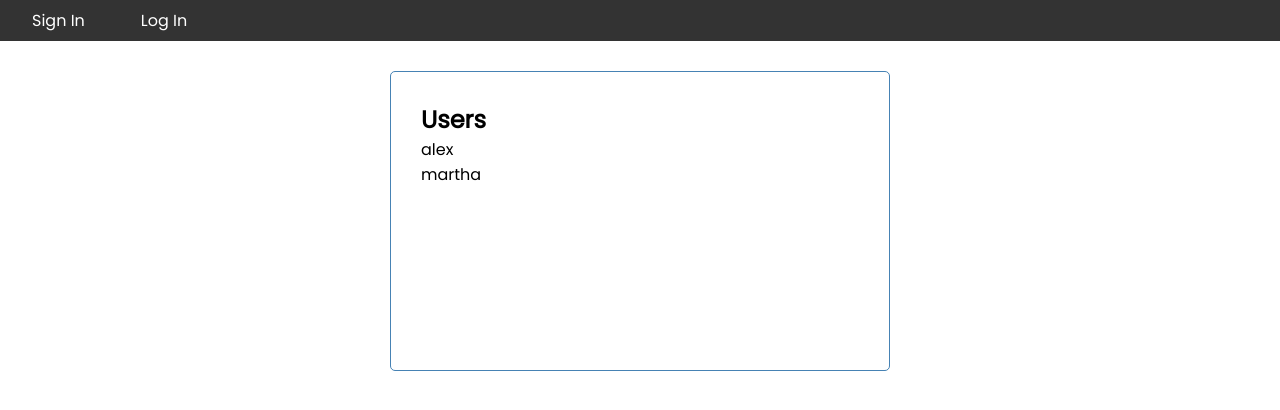
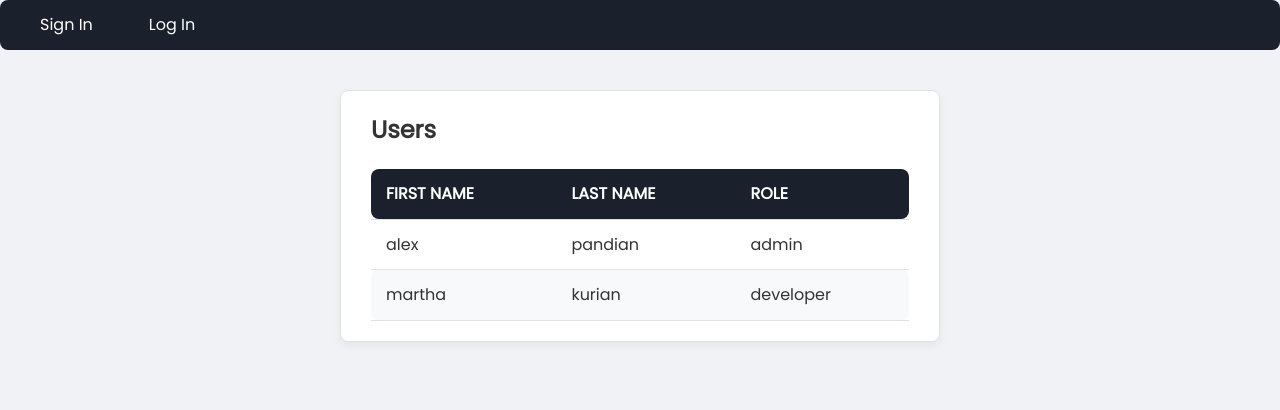
Before and after one commit to dheeraj1780/React-Basic-App, a React (Create React App) app: page /users in a window 1280 px wide. Shown: the top 410 px of the page. Built offline with nearby package versions, Linux system fonts and the light colour scheme.

Commit message:
adding task components

```diff
--- a/package.json
+++ b/package.json
@@ -7,6 +7,7 @@
     "@testing-library/react": "^13.4.0",
     "@testing-library/user-event": "^13.5.0",
     "react": "^18.3.1",
+    "react-datepicker": "^7.3.0",
     "react-dom": "^18.3.1",
     "react-router-dom": "^6.26.0",
     "react-scripts": "5.0.1",
--- a/src/App.js
+++ b/src/App.js
@@ -6,8 +6,8 @@ import RoutingComponent from './components/RoutingComponent';
 function App() {
   const [showNavbar, setNavbar] = useState(false);
   const [users, setUser] = useState([
-    { id: 1, username: 'alex', password: '123' },
-    { id: 2, username: 'martha', password: '12345678' },
+    { id: 1, username: 'alex', password: '123', firstname: 'alex', lastname: 'pandian', role: 'admin'},
+    { id: 2, username: 'martha', password: '12345678', firstname: 'martha', lastname: 'kurian', role: 'developer'},
   ]);
 
   const addUser = (user) => {
--- /dev/null
+++ b/src/components/AddTask.js
@@ -0,0 +1,37 @@
+import React, { useState } from 'react'
+import DatePicker from "react-datepicker";
+import "react-datepicker/dist/react-datepicker.css";
+
+const AddTask = () => {
+  const [text, setText] = useState('')
+  const [startDate, setStartDate] = useState(null);
+
+  const onSubmit = (e) => {
+    e.preventDefault()
+
+    if (!text) {
+      alert('Please add a task')
+      return
+    }
+
+
+    setText('')
+  }
+
+  return (
+    <form className='add-form' onSubmit={onSubmit}>
+        <div className='form-control'>
+            <label>Task</label>
+            <input type='text' placeholder='Add Task' value={text} onChange={(e) => setText(e.target.value)} />
+
+        </div>
+        <div className='form-control'>
+            <label>Day and Time</label>
+            <DatePicker selected={startDate} onChange={(date) => setStartDate(date)}/>
+        </div>
+        <input type='submit' value='Save Task' className='btn btn-block'  />
+    </form>
+  )
+}
+
+export default AddTask
--- /dev/null
+++ b/src/components/Tasks.js
@@ -0,0 +1,22 @@
+import React from 'react';
+import Button from './Button';
+import AddTask from './AddTask';
+
+const Tasks = ({ user, goBack, onAdd, showAdd  }) => {
+
+  return (
+    <div className='container'>
+      <h2>Tasks</h2>
+      <Button
+        color={showAdd ? 'red' : 'green'}
+        text={showAdd ? 'Close' : 'Add Tasks'}
+        onClick={onAdd}
+      />
+      <h4>{user.firstname} {user.lastname}</h4>
+      {showAdd && <AddTask />}
+      <Button onClick={goBack} text='Back'/>
+    </div>
+  );
+};
+
+export default Tasks;
--- a/src/components/Users.js
+++ b/src/components/Users.js
@@ -1,13 +1,46 @@
-import React from 'react';
+import React, { useState } from 'react';
 import Header from './Header';
+import Tasks from './Tasks';
 
 const Users = ({ users }) => {
+  const [showAddTask, setShowAddTask] = useState(false)
+  const [selectedUser, setSelectedUser] = useState(null);
+
+  const handleUserClick = (user) => {
+    setSelectedUser(user);
+  };
+
+  const handleGoBack = () => {
+    setSelectedUser(null);
+  };
+
+
+
   return (
     <div className='container'>
       <Header title="Users" />
-      {users.map((user) => (
-        <p key={user.id}>{user.username}</p>
-      ))}
+      {!selectedUser ? (
+        <table className='users-table'>
+          <thead>
+            <tr>
+              <th>First Name</th>
+              <th>Last Name</th>
+              <th>Role</th>
+            </tr>
+          </thead>
+          <tbody>
+            {users.map((user) => (
+              <tr key={user.id} onClick={() => handleUserClick(user)}>
+                <td>{user.firstname}</td>
+                <td>{user.lastname}</td>
+                <td>{user.role}</td>
+              </tr>
+            ))}
+          </tbody>
+        </table>
+      ) : (
+        <Tasks user={selectedUser} goBack={handleGoBack} onAdd={()=>setShowAddTask(!showAddTask)} showAdd={showAddTask} />
+      )}
     </div>
   );
 };
--- a/src/index.css
+++ b/src/index.css
@@ -1,5 +1,6 @@
 @import url('https://fonts.googleapis.com/css2?family=Poppins:wght@300;400&display=swap');
 
+/* Global styles */
 * {
   box-sizing: border-box;
   margin: 0;
@@ -8,46 +9,32 @@
 
 body {
   font-family: 'Poppins', sans-serif;
+  background-color: #f0f2f5; /* Light gray background for a clean look */
+  color: #333; /* Default text color */
+  line-height: 1.6;
 }
 
 .container {
-  max-width: 500px;
-  margin: 30px auto;
-  overflow: auto;
-  min-height: 300px;
-  border: 1px solid steelblue;
-  padding: 30px;
-  border-radius: 5px;
+  max-width: 600px;
+  margin: 40px auto;
+  padding: 20px 30px;
+  background-color: #ffffff; /* White background for contrast */
+  border: 1px solid #dee2e6; /* Light gray border */
+  border-radius: 8px;
+  box-shadow: 0 4px 8px rgba(0, 0, 0, 0.05); /* Soft shadow for depth */
 }
 
-/* Sign Out button styling */
-.signout-btn {
-  background-color: #ff4d4d; /* Red background for the button */
-  color: white;
-  border: none;
-  padding: 0.5rem 1rem;
-  font-size: 1rem;
-  cursor: pointer;
-  transition: background-color 0.3s ease;
-  border-radius: 5px;
-}
-
-/* Hover effect for Sign Out button */
-.signout-btn:hover {
-  background-color: #ff1a1a;
-}
-
-/* Ensure the Sign Out button is on the far right */
+/* Navbar styling */
 .navbar {
-  background-color: #333;
+  background-color: #1a202c; /* Dark navy background */
   color: white;
   display: flex;
   justify-content: space-between;
   align-items: center;
-  padding: 0.5rem 1rem;
+  padding: 0.75rem 1.5rem;
+  border-radius: 8px;
 }
 
-/* Navbar links */
 .navbar-links {
   list-style: none;
   display: flex;
@@ -63,35 +50,106 @@ body {
   text-decoration: none;
   font-size: 1rem;
   padding: 0.5rem 1rem;
-  transition: background-color 0.3s ease;
+  border-radius: 5px;
+  transition: background-color 0.3s ease, transform 0.3s ease;
 }
 
-/* Hover effect for links */
 .navbar-links a:hover {
-  background-color: #555;
+  background-color: #2d3748; /* Darker gray on hover */
+  transform: translateY(-2px);
+}
+
+/* Highlight active navbar link */
+.navbar-links a.active {
+  background-color: #4a5568; /* Medium gray for the active link */
+  font-weight: 600;
+  border-bottom: 3px solid #319795; /* Teal border to emphasize the active link */
+}
+
+/* Sign Out button styling */
+.signout-btn {
+  background-color: #e53e3e; /* Professional red shade */
+  color: white;
+  border: none;
+  padding: 0.5rem 1rem;
+  font-size: 1rem;
+  cursor: pointer;
+  transition: background-color 0.3s ease, transform 0.3s ease;
   border-radius: 5px;
 }
 
-
-.header {
-  display: flex;
-  justify-content: space-between;
-  align-items: center;
-  margin-bottom: 20px;
+.signout-btn:hover {
+  background-color: #c53030; /* Slightly darker red */
+  transform: translateY(-2px);
 }
 
+/* Form styling */
+.add-form {
+  margin-bottom: 40px;
+}
+
+.form-control {
+  margin: 20px 0;
+}
+
+.form-control label {
+  display: block;
+  font-weight: 500;
+  margin-bottom: 5px;
+  color: #4a5568; /* Medium gray for labels */
+}
+
+.form-control input {
+  width: 100%;
+  height: 40px;
+  padding: 8px 12px;
+  font-size: 16px;
+  border: 1px solid #cbd5e0; /* Light gray for input borders */
+  border-radius: 5px;
+  background-color: #edf2f7; /* Light gray for input background */
+  transition: border-color 0.3s ease;
+}
+
+.form-control input:focus {
+  border-color: #3182ce; /* Focus state with blue border */
+  outline: none;
+}
+
+.form-control-check {
+  display: flex;
+  align-items: center;
+  justify-content: space-between;
+}
+
+.form-control-check label {
+  flex: 1;
+  margin-right: 10px;
+  color: #4a5568;
+}
+
+.form-control-check input {
+  flex: 2;
+  height: 20px;
+}
+
+/* Button styling */
 .btn {
   display: inline-block;
-  background: #000;
+  background: #3182ce; /* Professional blue */
   color: #fff;
   border: none;
   padding: 10px 20px;
-  margin: 5px;
+  margin: 5px 0;
   border-radius: 5px;
   cursor: pointer;
+  font-size: 16px;
   text-decoration: none;
-  font-size: 15px;
-  font-family: inherit;
+  transition: background-color 0.3s ease, transform 0.3s ease;
+}
+
+.btn:hover {
+  background-color: #2b6cb0;
+  transform: translateY(-2px);
 }
 
 .btn:focus {
@@ -107,15 +165,24 @@ body {
   width: 100%;
 }
 
+/* Task item styling */
 .task {
-  background: #f4f4f4;
-  margin: 5px;
-  padding: 10px 20px;
+  background: #edf2f7;
+  margin: 10px 0;
+  padding: 12px 20px;
+  border-radius: 5px;
+  border-left: 5px solid #3182ce;
+  transition: background-color 0.3s ease, transform 0.3s ease;
   cursor: pointer;
 }
 
+.task:hover {
+  background-color: #e2e8f0;
+  transform: translateY(-2px);
+}
+
 .task.reminder {
-  border-left: 5px solid green;
+  border-left-color: #38a169; /* Green border for reminders */
 }
 
 .task h3 {
@@ -124,42 +191,60 @@ body {
   justify-content: space-between;
 }
 
-.add-form {
-  margin-bottom: 40px;
+
+
+/* Table styling */
+.users-table {
+  width: 100%;
+  border-collapse: collapse;
+  margin-top: 20px;
+  font-size: 16px;
 }
 
-.form-control {
-  margin: 20px 0;
+.users-table th,
+.users-table td {
+  padding: 12px 15px;
+  text-align: left;
+  border-bottom: 1px solid #dee2e6;
 }
 
-.form-control label {
-  display: block;
+.users-table th {
+  background-color: #1a202c; /* Dark navy background for headers */
+  color: white;
+  font-weight: 600;
+  text-transform: uppercase;
 }
 
-.form-control input {
-  width: 100%;
-  height: 40px;
-  margin: 5px;
-  padding: 3px 7px;
-  font-size: 17px;
+.users-table tr:nth-child(even) {
+  background-color: #f8f9fa; /* Light gray background for even rows */
 }
 
-.form-control-check {
-  display: flex;
-  align-items: center;
-  justify-content: space-between;
+.users-table tr:hover {
+  background-color: #e2e8f0; /* Slightly darker gray on hover */
 }
 
-.form-control-check label {
-  flex: 1;
+.users-table td {
+  color: #333; /* Consistent text color */
 }
 
-.form-control-check input {
-  flex: 2;
-  height: 20px;
+.users-table th:first-child,
+.users-table td:first-child {
+  border-radius: 8px 0 0 8px; /* Rounded corners for the first column */
 }
 
+.users-table th:last-child,
+.users-table td:last-child {
+  border-radius: 0 8px 8px 0; /* Rounded corners for the last column */
+}
+
+
+
+
+
+/* Footer styling */
 footer {
   margin-top: 30px;
   text-align: center;
+  color: #a0aec0;
+  font-size: 14px;
 }
```
Also changed, not shown: src/components/Task.js (added, +15 -0 lines), 1 other file (tests, documents, lock files or other folders).
